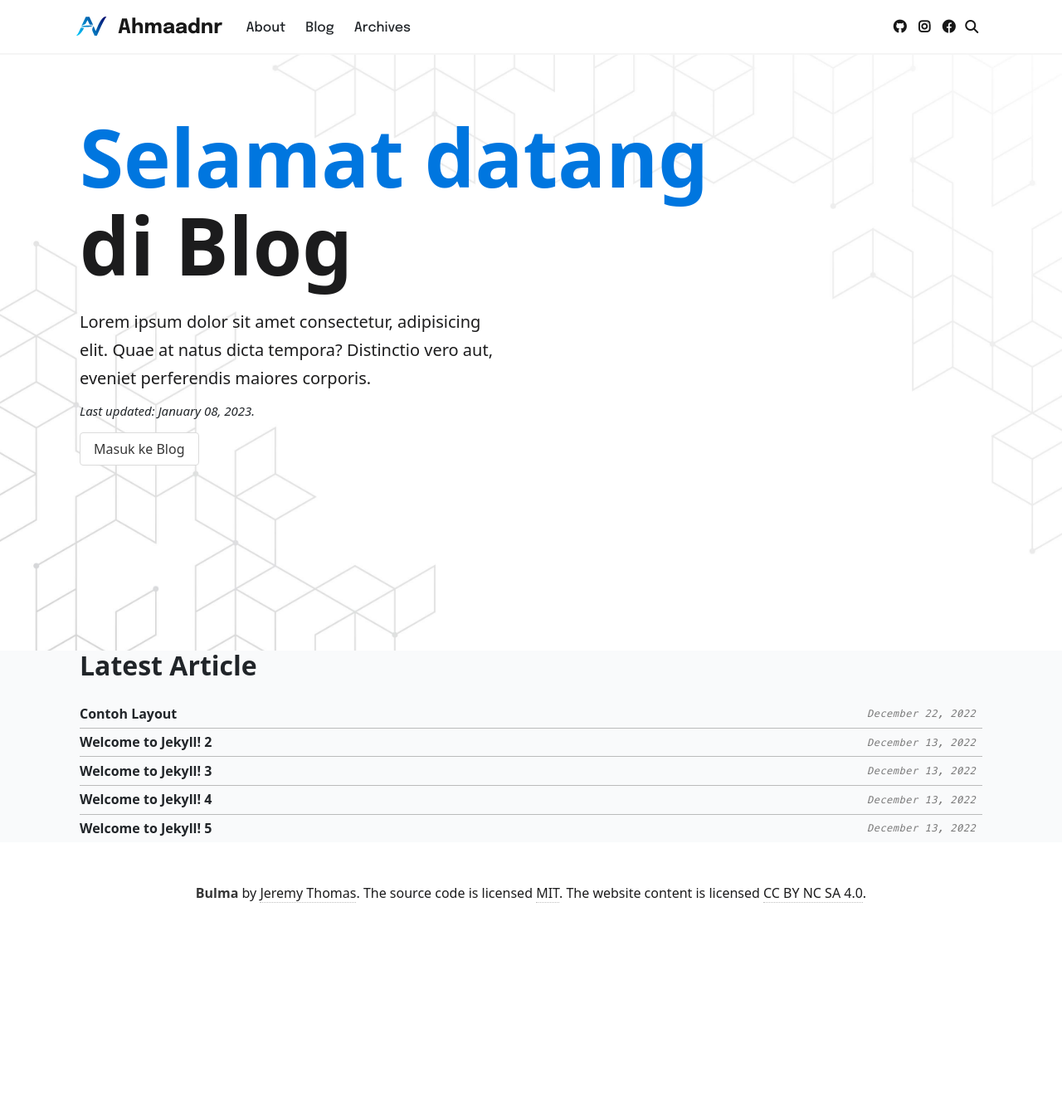
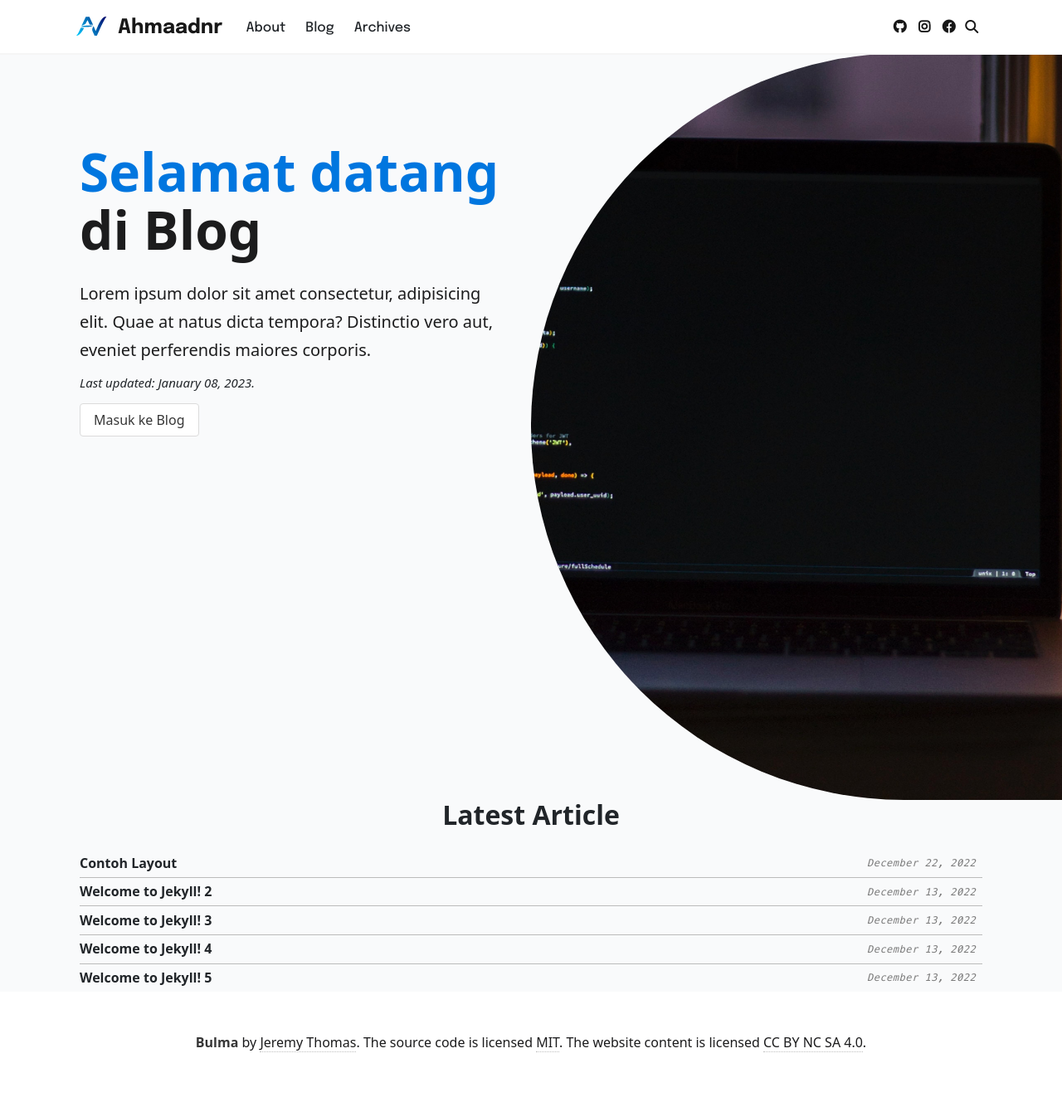
Before and after one commit to ahmaadn/ahmaadn.github.io, a Jekyll site: the page built from index.html, in a window 1280 px wide. Shown: the whole page at 83% size. Built offline with Jekyll 4.4.1, drawn with Linux system fonts in a browser that asks for light colours; full-size pictures stand in for the smaller copies a plugin makes; comment, search, counter and statistics services are not loaded; before the commit the page ends 1154 px from its top, so only the background shows below that.

Commit message:
plugin baru `jekyll-imagemagick`

```diff
--- a/Gemfile
+++ b/Gemfile
@@ -4,6 +4,7 @@ gem "jekyll", "~> 4.3.1"
 
 group :jekyll_plugins do
   gem "jekyll-feed", "~> 0.12"
+  gem 'jekyll-imagemagick'
   gem "jekyll-archives"
   gem 'jekyll-paginate-v2'
   gem "jekyll-tabs"
--- a/_config.yml
+++ b/_config.yml
@@ -15,6 +15,7 @@ sosial:
 # Build settings
 plugins:
   - jekyll-feed
+  - jekyll-imagemagick
   - jekyll-archives
   - jekyll-paginate-v2
   - jekyll-tabs
@@ -73,3 +74,23 @@ default:
 sass:
   sass_dir: _sass
   style: compressed # http://sass-lang.com/documentation/file.SASS_REFERENCE.html#output_style
+
+imagemagick:
+  enabled  : true # enables responsive images for your site (recomended, see https://github.com/alshedivat/al-folio/issues/537)
+  widths:
+    - 480
+    - 800
+    - 1400
+  input_directories:
+    - assets/img/
+  input_formats:
+    - ".jpg"
+    - ".jpeg"
+    - ".png"
+    - ".tiff"
+  output_formats:
+    webp: "-resize 800x"
+
+picture:
+  source: "assets/img"
+  output: "assets/img/generated"
--- a/_includes/figure.html
+++ b/_includes/figure.html
@@ -1,6 +1,18 @@
+{%- assign img_path = include.path | remove: ".jpg" | remove: ".jpeg" | remove: ".png" | remove: ".tiff" -%}
+
 <figure>
 
   <picture>
+    {% if site.imagemagick.enabled %}
+    {% for i in site.imagemagick.widths -%}
+      <source
+        class="responsive-img-srcset"
+        media="(max-width: {{ i }}px)"
+        srcset="{{ img_path | relative_url }}-{{ i }}.webp"
+      />
+    {% endfor -%}
+    {% endif %}
+
     <!-- Fallback to the original file -->
     <img
       src="{{ include.path | relative_url }}"
--- a/_layouts/page.html
+++ b/_layouts/page.html
@@ -1,6 +1,6 @@
 ---
 layout: default
 ---
-<div class="main">
+<main>
     {{ content }}
-</div>
+</main>
--- a/_sass/_base.scss
+++ b/_sass/_base.scss
@@ -207,7 +207,6 @@ ul.task-list {
     .footnotes p {
         font-size: 1rem;
     }
-
 }
 
 // -----------
@@ -237,15 +236,24 @@ ul.task-list {
 // --------
 
 
-#header {
+#intro {
     text-align: center;
     min-height: 80vh;
+    // background-repeat: no-repeat;
+    // background-size: cover;
+    // background-position: left top;
 
-    background-image: url('/assets/img/bg-home.jpg');
-    background-repeat: no-repeat;
-    background-size: auto 100%;
-    background-position: center top;
-    // background-attachment: fixed;
+    // .header-img {
+    //     display: block;
+    //     border: 1px;
+    //     border-bottom-left-radius: 9999px;
+    // }
+
+    // .header-img img {
+    //     position: relative;
+    //     height: 100%;
+
+    // }
 
     .hero-body {
         display: block;
@@ -264,8 +272,7 @@ ul.task-list {
 }
 
 @media screen and (min-width: 768px) {
-    #header {
-        background-size: 100% auto;
+    #intro {
         .hero-title {
             font-size: 4rem;
         }
@@ -277,13 +284,73 @@ ul.task-list {
 }
 
 @media screen and (min-width: 1024px) {
-    #header {
+    #intro {
         text-align: left;
-        .hero-title {
-            font-size: 6rem;
-        }
+
+        // .header-img img {
+        //     display: block;
+        //     position: absolute;
+        //     top: 0;
+        //     height: 100%;
+        //     width: auto;
+        //     border-bottom-left-radius: 999px;
+        //     border-top-left-radius: 999px;
+        //     object-fit: cover;
+        // }
+
         .hero-subtitle {
             max-width: 500px;
         }
     }
 }
+
+
+#intro {
+    position: relative;
+    .intro-img {
+        position: relative;
+        width: 100%;
+        height: 16rem;
+
+        .image {
+            position: relative;
+            width: 100%;
+            height: 100%;
+            object-fit: cover;
+            overflow: hidden;
+
+            img {
+                position: absolute;
+                width: 100%;
+                height: 100%;
+                object-fit: cover;
+                top: 0;
+                left: 0;
+            }
+        }
+    }
+}
+
+@media screen and (min-width: 768px) {
+    #intro .intro-img {
+        height: 24rem;
+    }
+}
+
+@media screen and (min-width: 1024px) {
+    #intro {
+        .intro-img {
+            width: 50%;
+            height: 100%;
+            position: absolute;
+            right: 0;
+            top: 0;
+            bottom: 0;
+
+            .image {
+                border-bottom-left-radius: 9999px;
+                border-top-left-radius: 9999px;
+            }
+        }
+    }
+}
--- a/index.html
+++ b/index.html
@@ -4,10 +4,12 @@ nav: false
 ---
 
 <div class="wrapper">
-    <section id="header">
+    <section id="intro">
+        <div class="hero is-fullheight">
+            <div class="hero-body px-0">
                 <div class="container">
-            <div class="hero-is-fullheight">
-                <div class="hero-body px-0">
+                    <div class="columns is-desktop">
+                        <div class="column is-7-desktop pt-6">
                             <h1 class="hero-title my-5">
                                 <span>Selamat datang</span>
                                 <br class="is-hidden-mobile">
@@ -25,12 +27,22 @@ nav: false
                         </div>
                     </div>
                 </div>
+            </div>
+            <div class="intro-img">
+                <div class="image">
+                    {% include
+                    figure.html
+                    path="assets/img/home-img.jpg"
+                    %}
+                </div>
+            </div>
+        </div>
     </section>
 
-    <section id="latest-post">
+    <section id="latest-post section">
         <div class="container">
             <div class="posts">
-                <div class="title">
+                <div class="title has-text-centered">
                     Latest Article
                 </div>
                 {%- assign _sorted_list = site.posts -%}
@@ -38,12 +50,11 @@ nav: false
                 {%- assign _sorted_list = _sorted_list | reverse -%}
 
                 {% for post in _sorted_list limit: 5 %}
-                <a class="post {% if forloop.last %} is-last {% endif %} is-flex is-justify-content-space-between" href="{{ post.url | prepend: site.baseurl }}">
+                <a class="post {% if forloop.last %} is-last {% endif %} is-flex is-justify-content-space-between"
+                    href="{{ post.url | prepend: site.baseurl }}">
                     <h3> {{ post.title }}</h3>
                     <span class="date has-text-grey is-hidden-mobile is-align-self-center"> {{ post.date | date: '%B %-d, %Y' }} </span>
-
                 </a>
-
                 {% endfor %}
             </div>
         </div>
```
Also changed, not shown: assets/img/bg-home.jpg, assets/img/home-img.jpg (added). Lines whose indentation alone changed are shown as unchanged.
